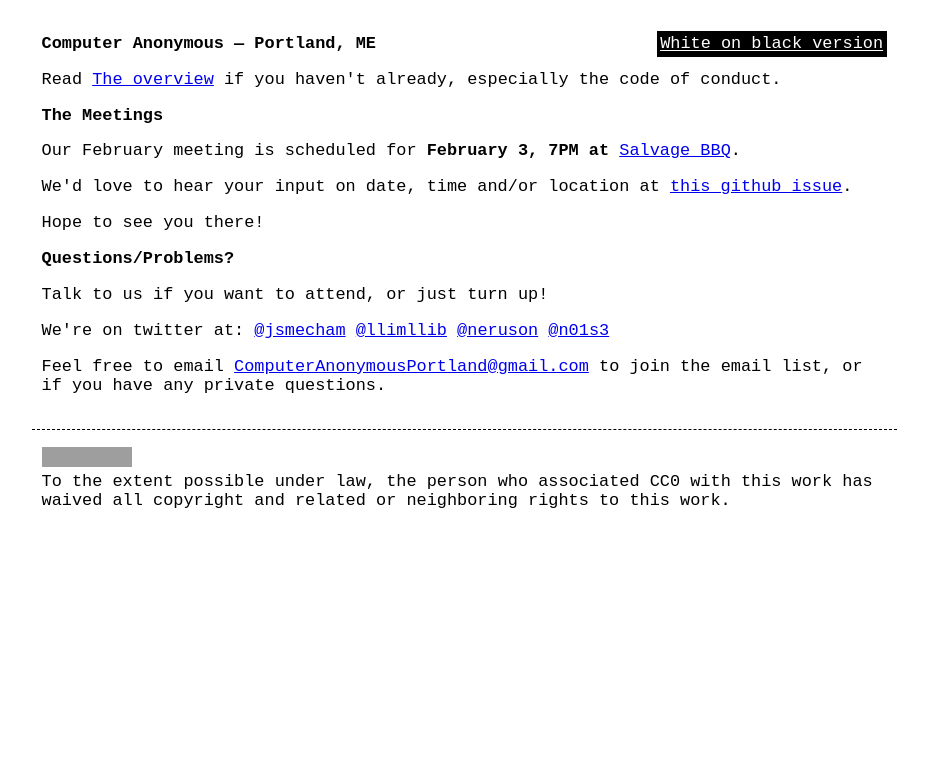
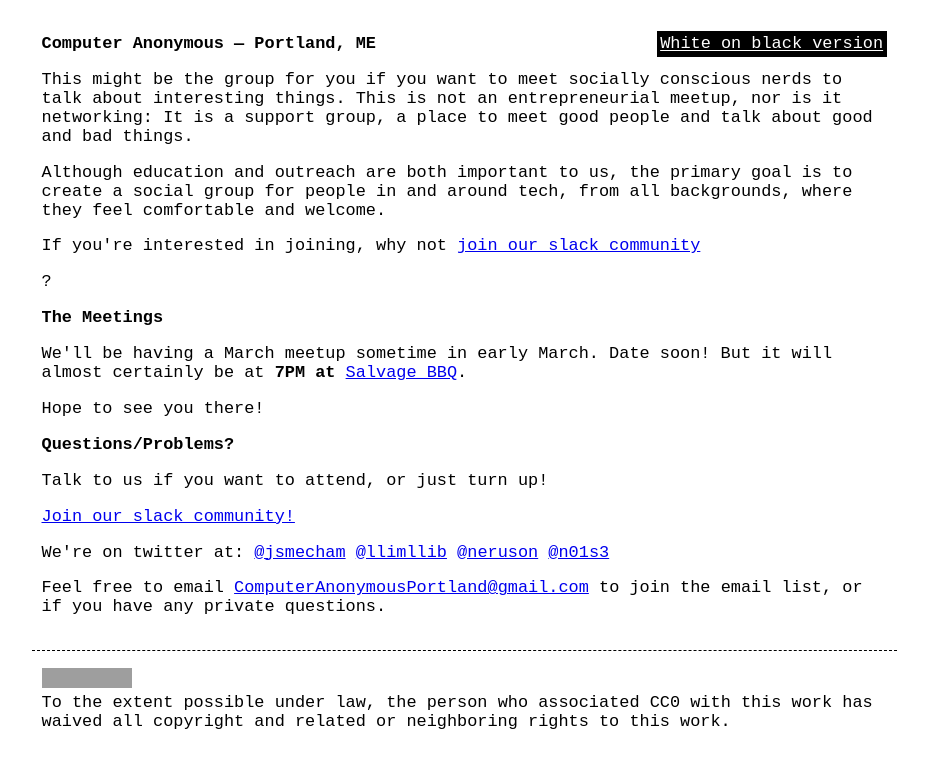
Before and after one commit to computeranonymous/computer, a Jekyll site: the page built from us_portland.html, in a window 1280 px wide. Shown: the top 768 px of the page, without its empty margins (176-1104 px from the left). Built offline with Jekyll 4.4.1, drawn with Linux system fonts in a browser that asks for light colours; grey boxes are pictures that could not be loaded.

Commit message:
update us_portland with slack group

```diff
--- a/us_portland.html
+++ b/us_portland.html
@@ -4,13 +4,15 @@ title: Computer Anonymous - Portland
 ---
 <h1>Computer Anonymous — Portland, ME</h1>
 
-<p>Read <a href="index.html">The overview</a> if you haven't already, especially the code of conduct.
+<p>This might be the group for you if you want to meet socially conscious nerds to talk about interesting things. This is not an entrepreneurial meetup, nor is it networking: It is a support group, a place to meet good people and talk about good and bad things.</p>
+
+<p>Although education and outreach are both important to us, the primary goal is to create a social group for people in and around tech, from all backgrounds, where they feel comfortable and welcome.</p>
+
+<p>If you're interested in joining, why not <a href="portland-ca-slackin.herokuapp.com">join our slack community</a></p>?
 
 <h3>The Meetings</h3>
 
-<p>Our February meeting is scheduled for <b>February 3, 7PM at</b> <a href="http://salvagebbq.com/">Salvage BBQ</a>.
-
-<p>We'd love to hear your input on date, time and/or location at <a href="https://github.com/llimllib/computer/issues/14">this github issue</a>.
+<p>We'll be having a March meetup sometime in early March. Date soon! But it will almost certainly be at <b>7PM at</b> <a href="http://salvagebbq.com/">Salvage BBQ</a>.
 
 <p>Hope to see you there!
 
@@ -18,6 +20,8 @@ title: Computer Anonymous - Portland
 
 <p>Talk to us if you want to attend, or just turn up!</p>
 
+<p><a href="portland-ca-slackin.herokuapp.com">Join our slack community!</a></p>
+
 <p>We're on twitter at: <a href="https://twitter.com/jsmecham">@jsmecham</a> <a href="https://twitter.com/llimllib">@llimllib</a> <a href="https://twitter.com/neruson">@neruson</a> <a href="https://twitter.com/n01s3">@n01s3</a>
 
 <p>Feel free to email <a href="mailto:ComputerAnonymousPortland@gmail.com">ComputerAnonymousPortland@gmail.com</a> to join the email list, or if you have any private questions.</p>
```
